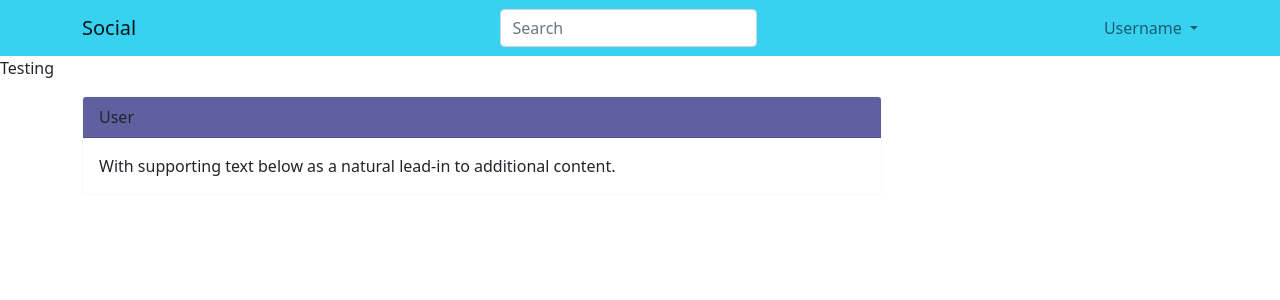
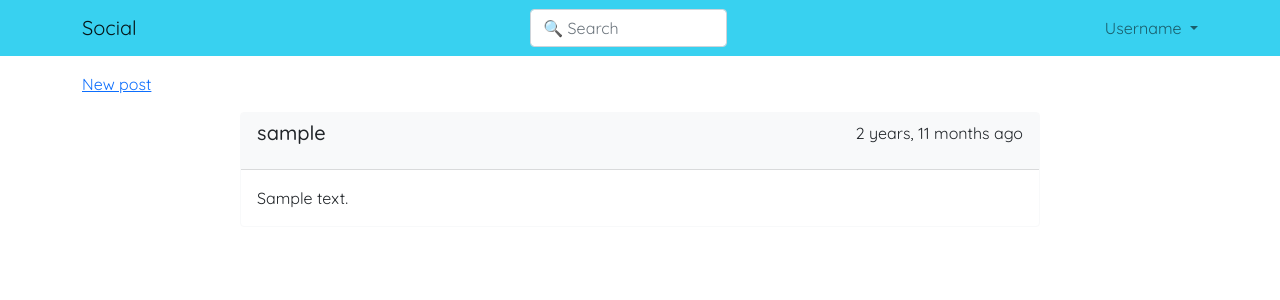
Before and after one commit to clementckmc/django-social, a Django app: page / in a window 1280 px wide. Shown: the top 300 px of the page. Run offline with Django 4.2, Linux system fonts and the light colour scheme; tables that the repository leaves empty hold one stand-in row (values such as "Sample post"); style sheets or scripts are compiled from the project's sources; some libraries are stand-ins or nearby versions.

Commit message:
basic posts all

```diff
--- a/base/static/styles/components/_card.scss
+++ b/base/static/styles/components/_card.scss
@@ -1,3 +1,8 @@
-.card-header {
-  background-color: rgb(96, 96, 160) !important;
+.card {
+  max-width: 50rem;
 }
+
+.card:hover {
+  border-color: #38D1F0!important;
+  transition: 0.5s;
+}
--- a/base/static/styles/components/_index.scss
+++ b/base/static/styles/components/_index.scss
@@ -1 +1,2 @@
 @import "card";
+@import "button";
--- a/base/static/styles/style.scss
+++ b/base/static/styles/style.scss
@@ -1 +1,6 @@
 @import "components/index";
+@import url('https://fonts.googleapis.com/css2?family=Quicksand:wght@400;500;600&display=swap');
+
+body {
+  font-family: 'Quicksand', sans-serif !important;
+}
--- a/base/templates/base/home.html
+++ b/base/templates/base/home.html
@@ -1,16 +1,24 @@
 {% extends 'main.html' %}
 
 {% block content %}
-<p>Testing</p>
 <div class="container mt-3">
-  <div class="card border-light" style="max-width: 50rem;">
-    <div class="card-header">
-      User
+
+  <div class="mx-auto">
+    <a href="">New post</a>
+  </div>
+
+  {% for post in posts %}
+  <div class="card border-light mx-auto mt-3">
+    <div class="card-header bg-light d-flex justify-content-between">
+      <h5>{{post.user}}</h5>
+      <p>{{post.updated|timesince}} ago</p>
     </div>
     <div class="card-body">
-      <p class="card-text">With supporting text below as a natural lead-in to additional content.</p>
+      <p class="card-text">{{post.content}}</p>
     </div>
   </div>
+  {% endfor %}
+
 </div>
 
 {% endblock content %}
--- a/base/views.py
+++ b/base/views.py
@@ -1,6 +1,9 @@
-from django.shortcuts import render
+from django.shortcuts import render, redirect
 from django.http import HttpResponse
+from .models import Post
 
 # Create your views here.
 def home(request):
-    return render(request, 'base/home.html')
+    posts = Post.objects.all()
+    context = {'posts': posts}
+    return render(request, 'base/home.html', context)
--- a/templates/navbar.html
+++ b/templates/navbar.html
@@ -4,7 +4,7 @@
     <a class="navbar-brand" href="{% url 'home' %}">Social</a>
 
     <form>
-      <input class="form-control" type="search" placeholder="Search" aria-label="Search">
+      <input class="form-control" type="search" placeholder="🔍 Search" aria-label="Search">
     </form>
 
       <div class="navbar-nav">
```
Also changed, not shown: base/static/styles/components/_button.scss (added), 1 other file.
